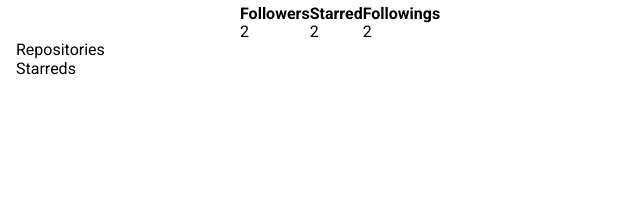
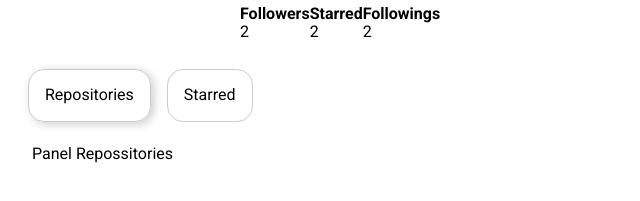
Before and after one commit to gabriel-lumertz/github-api-interface, a React (Create React App) app in the folder github-api/: page / in a window 1280 px wide. Shown: the part 193-394 px from the top of the page, without its empty margins (0-640 px from the left). Built offline with nearby package versions, Linux system fonts and the light colour scheme.

Commit message:
estilização do componente repositorie

```diff
--- a/github-api/src/App.jsx
+++ b/github-api/src/App.jsx
@@ -1,6 +1,7 @@
 import React from "react";
 import Layout from "./components/layout";
 import Profile from "./components/profile";
+import Repositories from "./components/repositories";
 import { ResetCss } from "./global/resetCSS";
 
 const App = () => {
@@ -9,8 +10,7 @@ const App = () => {
       <ResetCss />
       <Layout>
         <Profile />
-        <div>Repositories</div>
-        <div>Starreds</div>
+        <Repositories />
       </Layout>
     </main>
   )
--- a/github-api/src/components/repositories/index.jsx
+++ b/github-api/src/components/repositories/index.jsx
@@ -4,13 +4,15 @@ import * as S from './styled'
 const Repositories = () => {
     return (
         <S.WrapperTabs
-            selectedTabClassName='is-selectes'
-            selectedTabPanelClassName="is-selectes"
+            selectedTabClassName='is-selected'
+            selectedTabPanelClassName="is-selected"
         >
             <S.WrapperTabList>
                 <S.WrapperTab>Repositories</S.WrapperTab>
                 <S.WrapperTab>Starred</S.WrapperTab>
             </S.WrapperTabList>
+            <S.WrapperTabPanel>Panel Repossitories</S.WrapperTabPanel>
+            <S.WrapperTabPanel>Panel Starred</S.WrapperTabPanel>
         </S.WrapperTabs>
     )
 }
--- a/github-api/src/components/repositories/styled.jsx
+++ b/github-api/src/components/repositories/styled.jsx
@@ -1,10 +1,55 @@
 import styled from "styled-components";
 import { Tabs, TabList, Tab, TabPanel } from 'react-tabs'
 
-export const WrapperTabs = styled(Tabs)``
+export const WrapperTabs = styled(Tabs)`
+  font-size: 16px;
+  width: 100%;
+  margin-top: 16px;
+`
 
-export const WrapperTabList = styled(TabList)``
+export const WrapperTabList = styled(TabList)`
+    list-style-type: none;
+    padding: 4px;
+    display: flex;
+    margin: 0;
+`
 
-export const WrapperTab = styled(Tab)``
+WrapperTabList.tabsRole = 'TabList'
 
-export const WrapperTabPanel = styled(TabPanel)``
+export const WrapperTab = styled(Tab)`
+    border-radius: 16px;
+    border: 1px solid #ccc;
+    padding: 16px;
+    user-select: none;
+    cursor: pointer;
+    z-index: 99999;
+    background-color: "#fff";
+    margin: 8px;
+
+    &:focus {
+        outline: none;
+    }
+
+    &.is-selected {
+        box-shadow: 3px 2px 10px rgba(0, 0, 0, 0.2);
+    }
+`
+WrapperTab.tabsRole = 'Tab'
+
+export const WrapperTabPanel = styled(TabPanel)`
+    padding: 16px;
+    border: 1px solid "#ccc";
+    display: none;
+    margin-top: -5px;
+
+    &.is-selected {
+        display: block;
+  }
+`
+WrapperTabPanel.tabsRole = "TabPanel";
+
+export const WrapperList = styled.div`
+  display: flex;
+  justify-content: flex-start;
+  flex-wrap: wrap;
+`;
```
